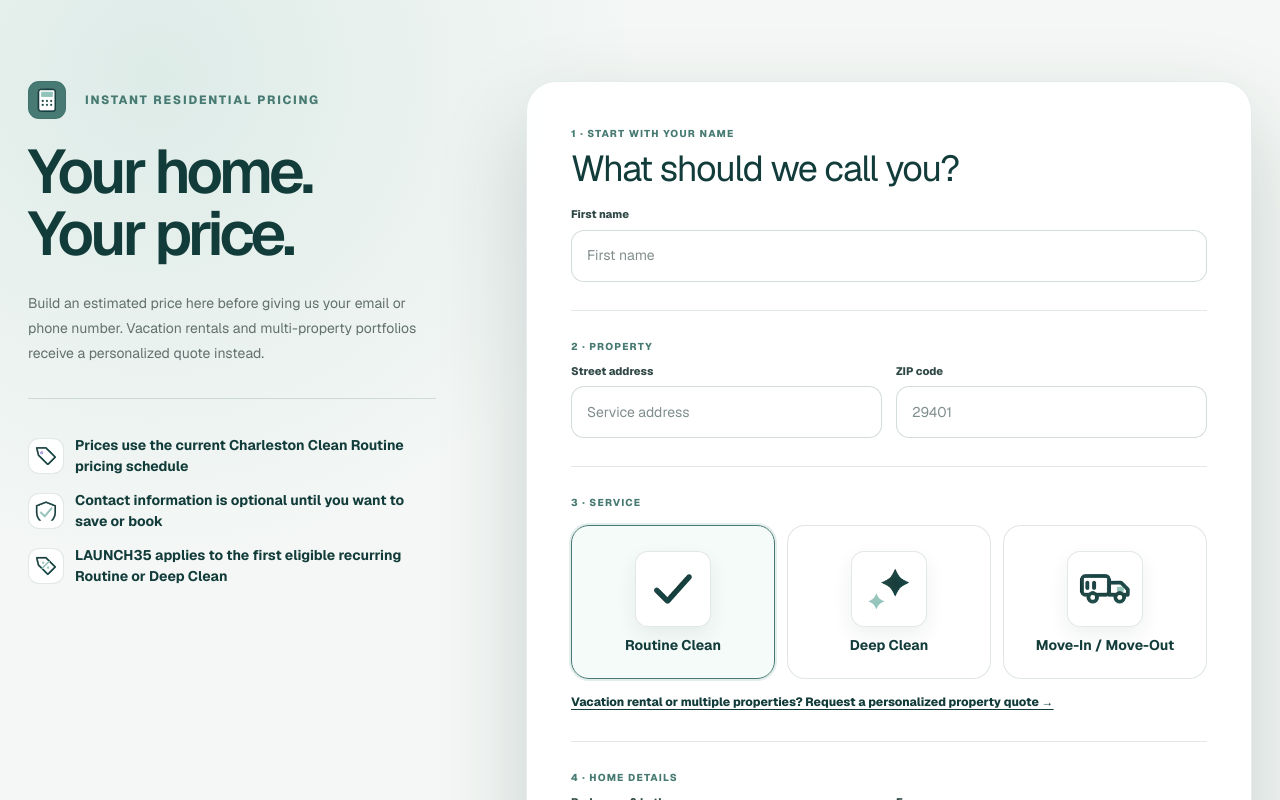
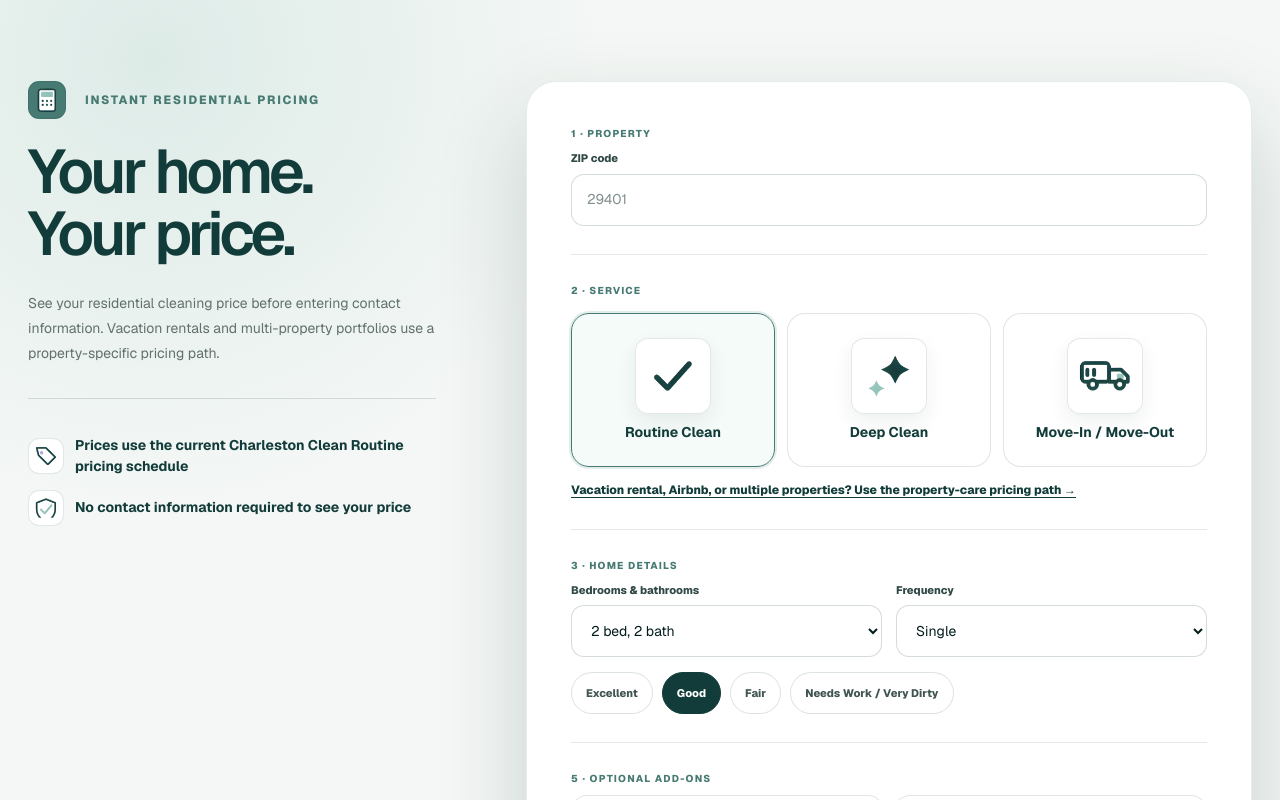
Before and after one commit to christophercompton843/charleston-clean-routine, a Next.js app: page / in a window 1280 px wide. Shown: the part 4940-5740 px from the top of the page. Built offline with nearby package versions, Linux system fonts and the light colour scheme.

Commit message:
Remove estimator friction and promotional clutter

```diff
--- a/app/price-planner.tsx
+++ b/app/price-planner.tsx
@@ -4,7 +4,6 @@ import { useMemo, useState } from "react";
 import BrandIcon from "./brand-icon";
 import {
   ADD_ON_PRICING,
-  LAUNCH_DISCOUNT,
   PLATFORM_PRICING,
   PROPERTY_SIZES,
   type Frequency,
@@ -51,8 +50,6 @@ function formatPrice(value: number) {
 }
 
 export default function PricePlanner() {
-  const [firstName, setFirstName] = useState("");
-  const [address, setAddress] = useState("");
   const [zipcode, setZipcode] = useState("");
   const [service, setService] = useState<ResidentialService>("Home Routine Clean");
   const [propertySize, setPropertySize] = useState<PropertySize>(PROPERTY_SIZES[2]);
@@ -80,9 +77,7 @@ export default function PricePlanner() {
     );
   }, [addOns, effectiveService]);
 
-  const recurringEligible = effectiveFrequency !== "Single" && effectiveService !== "Move-In / Move-Out Clean";
   const displayedPrice = basePrice + addOnTotal;
-  const firstVisitPrice = recurringEligible ? Math.max(0, displayedPrice - LAUNCH_DISCOUNT) : displayedPrice;
 
   function increment(key: "windows" | "laundry" | "linens", delta: number) {
     setAddOns((current) => ({ ...current, [key]: Math.max(0, current[key] + delta) }));
@@ -93,31 +88,23 @@ export default function PricePlanner() {
       <div className="planner-intro">
         <p className="eyebrow icon-eyebrow"><BrandIcon name="estimate" />Instant residential pricing</p>
         <h2>Your home. Your price.</h2>
-        <p>Build an estimated price here before giving us your email or phone number. Vacation rentals and multi-property portfolios receive a personalized quote instead.</p>
+        <p>See your residential cleaning price before entering contact information. Vacation rentals and multi-property portfolios use a property-specific pricing path.</p>
         <ul>
           <li><BrandIcon name="pricing" /> Prices use the current Charleston Clean Routine pricing schedule</li>
-          <li><BrandIcon name="secure-verified" /> Contact information is optional until you want to save or book</li>
-          <li><BrandIcon name="discount" /> LAUNCH35 applies to the first eligible recurring Routine or Deep Clean</li>
+          <li><BrandIcon name="secure-verified" /> No contact information required to see your price</li>
         </ul>
       </div>
 
       <div className="planner-shell estimator-card">
         <div className="estimator-step">
-          <span className="step-kicker">1 · Start with your name</span>
-          <h3>{firstName ? `Thanks, ${firstName}. Let’s price your home.` : "What should we call you?"}</h3>
-          <label className="estimator-field"><span>First name</span><input autoComplete="given-name" value={firstName} onChange={(e) => setFirstName(e.target.value)} placeholder="First name" /></label>
-        </div>
-
-        <div className="estimator-step">
-          <span className="step-kicker">2 · Property</span>
-          <div className="estimator-grid two-col">
-            <label className="estimator-field"><span>Street address</span><input autoComplete="street-address" value={address} onChange={(e) => setAddress(e.target.value)} placeholder="Service address" /></label>
+          <span className="step-kicker">1 · Property</span>
+          <div className="estimator-grid">
             <label className="estimator-field"><span>ZIP code</span><input inputMode="numeric" maxLength={5} value={zipcode} onChange={(e) => setZipcode(e.target.value.replace(/\D/g, ""))} placeholder="29401" /></label>
           </div>
         </div>
 
         <div className="estimator-step">
-          <span className="step-kicker">3 · Service</span>
+          <span className="step-kicker">2 · Service</span>
           <div className="choice-grid service-choice-grid">
             {serviceOptions.map((option) => (
               <button key={option.name} type="button" className={`choice-card ${service === option.name ? "selected" : ""}`} onClick={() => setService(option.name)}>
@@ -126,11 +113,11 @@ export default function PricePlanner() {
               </button>
             ))}
           </div>
-          <a className="rental-quote-link" href="/portfolio">Vacation rental or multiple properties? Request a personalized property quote →</a>
+          <a className="rental-quote-link" href="/portfolio">Vacation rental, Airbnb, or multiple properties? Use the property-care pricing path →</a>
         </div>
 
         <div className="estimator-step">
-          <span className="step-kicker">4 · Home details</span>
+          <span className="step-kicker">3 · Home details</span>
           <div className="estimator-grid two-col">
             <label className="estimator-field"><span>Bedrooms & bathrooms</span><select value={propertySize} onChange={(e) => setPropertySize(e.target.value as PropertySize)}>{PROPERTY_SIZES.map((size) => <option key={size}>{size}</option>)}</select></label>
             <label className="estimator-field"><span>Frequency</span><select value={effectiveFrequency} onChange={(e) => setFrequency(e.target.value as Frequency)}>{availableFrequencies.map((item) => <option key={item}>{item}</option>)}</select></label>
@@ -172,22 +159,21 @@ export default function PricePlanner() {
           </div>
         </div>
 
-        <button className="button estimate-button" type="button" onClick={() => setShowEstimate(true)} disabled={!firstName.trim() || requiresReview}>See my estimated price</button>
+        <button className="button estimate-button" type="button" onClick={() => setShowEstimate(true)} disabled={requiresReview}>Get My Instant Price</button>
 
         {requiresReview && <a className="button secondary-button" href="/contact">Request a custom scope review</a>}
 
         {showEstimate && !requiresReview && (
           <div className="estimate-result" aria-live="polite">
             <BrandIcon name="estimate" className="result-icon" />
-            <span>Estimated service price</span>
+            <span>Your service price</span>
             <strong>${formatPrice(displayedPrice)}</strong>
-            {recurringEligible && <p><b>First eligible recurring visit with LAUNCH35: ${formatPrice(firstVisitPrice)}</b><br />Regular recurring visit price: ${formatPrice(displayedPrice)}</p>}
             <p className="estimate-disclaimer">Estimate is based on the property, condition, service, frequency and add-ons you selected. Final price assumes those details are accurate. Material differences in property condition, size or requested scope may require an adjustment before work begins.</p>
             <div className="save-estimate">
-              <h4>Ready to choose live availability?</h4>
-              <p>Continue to the secure booking page to select your service, arrival time, and enter the contact details needed for the appointment.</p>
-              <a className="button" href={BOOKING_URL}>Continue to live booking →</a>
-              <p className="booking-availability-note">The booking page confirms the live service price and availability. If no suitable time appears, contact us rather than starting over; your estimate remains visible here.</p>
+              <h4>Ready to book?</h4>
+              <p>Choose an available time and enter only the details needed to confirm your appointment.</p>
+              <a className="button" href={BOOKING_URL}>Book This Cleaning →</a>
+              <p className="booking-availability-note">The booking page confirms live availability and the service details before you finalize.</p>
             </div>
           </div>
         )}
```
